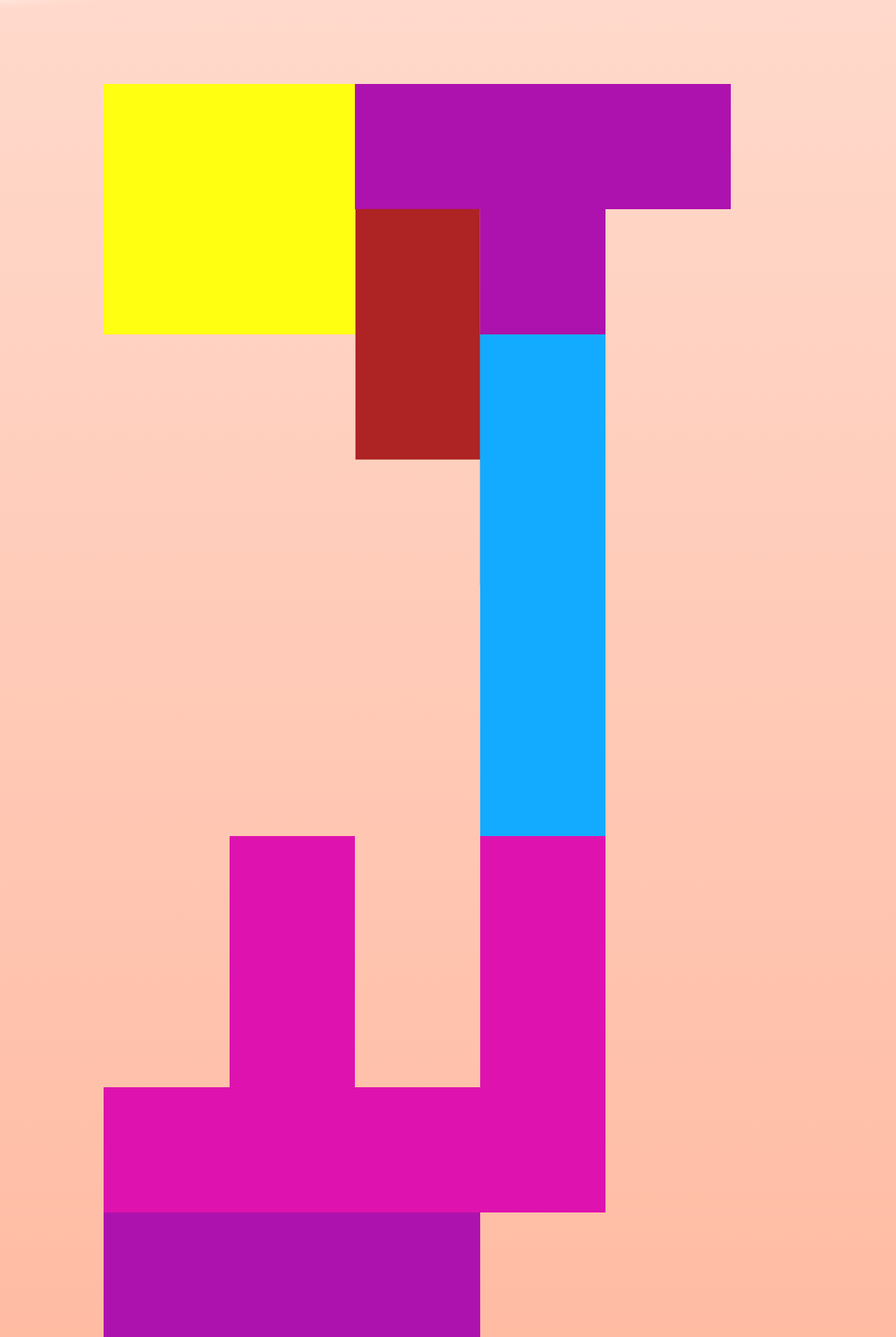
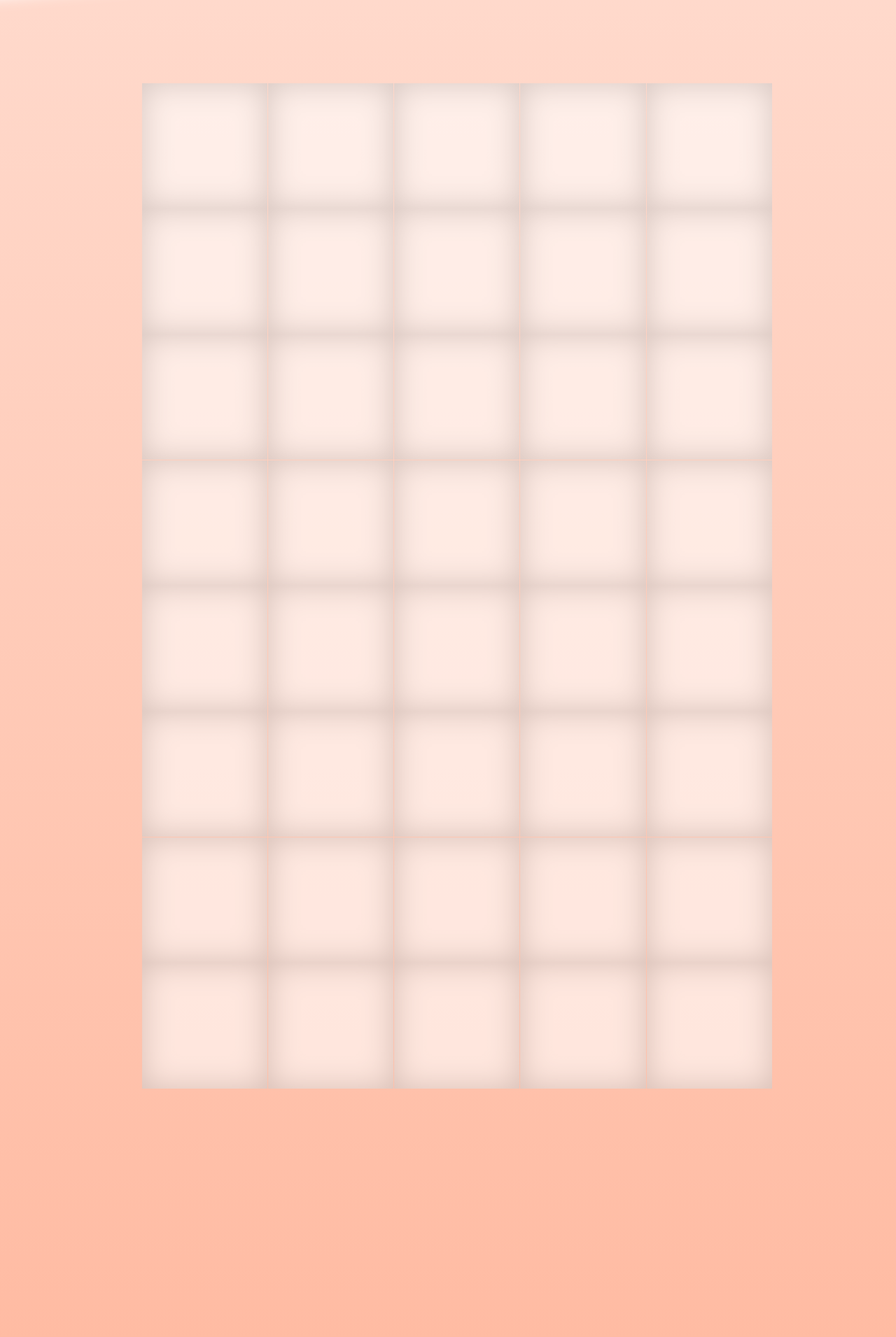
Before and after one commit to Kroepniek/Portfolio, a PHP site: page / in a window 1280 px wide. Shown: the part 2435-4346 px from the top of the page at 70% size. Run offline with PHP 8.4, Linux system fonts and the light colour scheme.

Commit message:
Updated: Front Page, Started: Tetris Projects

```diff
--- a/css/style.css
+++ b/css/style.css
@@ -71,7 +71,7 @@ nav
 {
     display: none;
     position: fixed;
-    z-index: 1;
+    z-index: 10;
     height: 30px;
     width: 100%;
     transition-duration: 600ms;
@@ -198,245 +198,90 @@ nav a:first-of-type
 {
     width: 80%;
     margin: auto;
-    height: auto;
+    height: 116vw;
     padding: 30px;
+    overflow: hidden;
 }
 
 #project-list .content
 {
-    width: 96%;
-    height: max-content;
-
+    width: 82vw;
+    height: 116vw;
     margin: auto;
 }
 
 .project
 {
-    height: content;
-    width: content;
-    margin: 0px;
-    float: left;
+    position: relative;
+    height: 14vw;
+    width: 14vw;
+    margin: -0.10vw -0.12vw;
+    display: inline-block;
+    box-shadow: inset 0 0 45px #BBBBBB;
+    background-color: #FFFFFF;
+    opacity: 0.6;
+    z-index: 0;
 }
 
-.project-T-cont
+.project-hover
 {
-    height: 28vw;
-    width: 42vw;
+    z-index: 5;
 }
 
-.project-T
+.project-Q-hover
 {
-    height: 14vw;
-    width: 42vw;
-    background-color: #AE12AE;
-    float: left;
+    /* filter: drop-shadow(0 0 15px #FFFC33); */
+    box-shadow: inset 0 0 45px #BBB800;
+    background-color: #FFFC33;
+    opacity: 0.6;
 }
 
-.project-T:after
+.project-T-hover
 {
-    content: '';
-    position: relative;
-    top: 14vw;
-    left: 14vw;
-    height: 14vw;
-    width: 14vw;
-    background-color: #AE12AE;
-    float: left;
+    /* filter: drop-shadow(0 0 15px #AF0FFF); */
+    box-shadow: inset 0 0 45px #6B0BBB;
+    background-color: #AF0FFF;
+    opacity: 0.6;
 }
 
-.project-Z-cont
+.project-S-hover
 {
-    height: 28vw;
-    width: 42vw;
+    /* filter: drop-shadow(0 0 15px #FF3336); */
+    box-shadow: inset 0 0 45px #BB0002;
+    background-color: #FF3336;
+    opacity: 0.6;
 }
 
-.project-Z
+.project-I-hover
 {
-    height: 14vw;
-    width: 28vw;
-    background-color: #12AE12;
-    float: left;
+    /* filter: drop-shadow(0 0 15px #33BBFF); */
+    box-shadow: inset 0 0 45px #0077BB;
+    background-color: #33BBFF;
+    opacity: 0.6;
 }
 
-.project-Z:after
+.project-J-hover
 {
-    content: '';
-    position: relative;
-    top: 14vw;
-    left: 14vw;
-    height: 14vw;
-    width: 28vw;
-    background-color: #12AE12;
-    float: left;
+    /* filter: drop-shadow(0 0 15px #FF88FF); */
+    box-shadow: inset 0 0 45px #BB44BB;
+    background-color: #FF88FF;
+    opacity: 0.6;
 }
 
-.project-nZ
+.project-L-hover
 {
-    position: relative;
-    left: 14vw;
-    height: 14vw;
-    width: 28vw;
-    background-color: #AE2323;
-    float: left;
+    /* filter: drop-shadow(0 0 15px #FFA632); */
+    box-shadow: inset 0 0 45px #BB6200;
+    background-color: #FFA632;
+    opacity: 0.6;
 }
 
-.project-nZ:after
+.project-Z-hover
 {
-    content: '';
-    position: relative;
-    top: 14vw;
-    left: -14vw;
-    height: calc(14vw - 1px);
-    width: 28vw;
-    background-color: #AE2323;
-    float: left;
-}
-
-.project-Q-cont
-{
-    height: 28vw;
-    width: 28vw;
-}
-
-.project-Q
-{
-    height: 28vw;
-    width: 28vw;
-    background-color: #FFFF12;
-    float: left;
-}
-
-.project-I-cont
-{
-    height: 56vw;
-    width: 14vw;
-}
-
-.project-I
-{
-    height: 56vw;
-    width: 14vw;
-    background-color: #12ABFF;
-    float: left;
-}
-
-.project-L-cont
-{
-    height: 42vw;
-    width: 28vw;
-}
-
-.project-L
-{
-    height: 42vw;
-    width: 14vw;
-    background-color: #DEAB12;
-    float: left;
-}
-
-.project-L:after
-{
-    content: '';
-    position: relative;
-    top: 28vw;
-    left: 14vw;
-    height: 14vw;
-    width: 14vw;
-    background-color: #DEAB12;
-    float: left;
-}
-
-.project-J
-{
-    position: relative;
-    top: 28vw;
-    height: 14vw;
-    width: 14vw;
-    background-color: #DE12AE;
-    float: left;
-}
-
-.project-J:after
-{
-    content: '';
-    position: relative;
-    top: -28vw;
-    left: 14vw;
-    height: 42vw;
-    width: 14vw;
-    background-color: #DE12AE;
-    float: left;
-}
-
-#project_1
-{
-    position: relative;
-    top: 0px;
-    left: 0px;
-    /* transform: rotate(90deg); */
-}
-#project_2
-{
-    position: relative;
-    top: 0px;
-    left: 0px;
-    transform: rotate(0deg) translate(0px, 0px);
-}
-#project_3
-{
-    position: relative;
-    transform-origin: left top;
-    transform: rotate(90deg) translate(-14vw, calc(-56vw));
-}
-
-#project_4
-{
-    position: relative;
-    top: 0px;
-    left: 0px;
-    /* transform: rotate(90deg); */
-}
-#project_5
-{
-    position: relative;
-    top: 0px;
-    left: 0px;
-    /* transform: rotate(90deg); */
-}
-#project_6
-{
-    position: relative;
-    top: 0px;
-    left: 0px;
-    /* transform: rotate(90deg); */
-}
-#project_7
-{
-    position: relative;
-    top: 0px;
-    left: 0px;
-    /* transform: rotate(90deg); */
-}
-#project_8
-{
-    position: relative;
-    top: 0px;
-    left: 0px;
-    /* transform: rotate(90deg); */
-}
-#project_9
-{
-    position: relative;
-    top: 0px;
-    left: 0px;
-    /* transform: rotate(90deg); */
-}
-#project_10
-{
-    position: relative;
-    top: 0px;
-    left: 0px;
-    /* transform: rotate(90deg); */
+    /* filter: drop-shadow(0 0 15px #3FFF33); */
+    box-shadow: inset 0 0 45px #0BBB00;
+    background-color: #3FFF33;
+    opacity: 0.6;
 }
 
 #contact
@@ -449,7 +294,7 @@ nav a:first-of-type
 #contact form
 {
     position: relative;
-    top: 250px;
+    top: 50px;
 }
 
 #contact form input, textarea
--- a/index.php
+++ b/index.php
@@ -7,7 +7,6 @@
 	<link rel="icon" href="images/transparent_kon.png">
 	<link rel="stylesheet" type="text/css" href="css/style.css">
 	<link rel="stylesheet" type="text/css" href="css/fontello.css">
-	<script type="text/javascript" src="js/scroll.js"></script>
 	<title>Daniel Mondzielewski</title>
 </head>
 <body>
@@ -26,37 +25,48 @@
 			<div class="section-header"><p><span class="section-text"><i class="icon-code-1"></i> Projects</span></p></div>
 			<div id="project-list">
 				<div class="content">
-					<div class="project project-Q-cont" id="project_1">
-						<div class="project-Q"></div>
-					</div>
-					<div class="project project-T-cont" id="project_2">
-						<div class="project-T"></div>
-					</div>
-					<div class="project project-Z-cont" id="project_3">
-						<div class="project-nZ"></div>
-					</div>
-					<div class="project project-I-cont" id="project_4">
-						<div class="project-I"></div>
-					</div>
-					<div class="project project-L-cont" id="project_5">
-						<div class="project-J"></div>
-					</div>
-					<div class="project project-L-cont" id="project_6">
-						<div class="project-J"></div>
-					</div>
-					<div class="project project-T-cont" id="project_7">
-						<div class="project-T"></div>
-					</div>
-					<div class="project project-Z-cont" id="project_8">
-						<div class="project-nz"></div>
-					</div>
-					<div class="project project-L-cont" id="project_9">
-						<div class="project-J"></div>
-					</div>
-					<div class="project project-Z-cont" id="project_10">
-						<div class="project-Z"></div>
-					</div>
+					<div class="project" id="project_0x0"></div>
+					<div class="project" id="project_1x0"></div>
+					<div class="project" id="project_2x0"></div>
+					<div class="project" id="project_3x0"></div>
+					<div class="project" id="project_4x0"></div>
+					<div class="project" id="project_0x1"></div>
+					<div class="project" id="project_1x1"></div>
+					<div class="project" id="project_2x1"></div>
+					<div class="project" id="project_3x1"></div>
+					<div class="project" id="project_4x1"></div>
+					<div class="project" id="project_0x2"></div>
+					<div class="project" id="project_1x2"></div>
+					<div class="project" id="project_2x2"></div>
+					<div class="project" id="project_3x2"></div>
+					<div class="project" id="project_4x2"></div>
+					<div class="project" id="project_0x3"></div>
+					<div class="project" id="project_1x3"></div>
+					<div class="project" id="project_2x3"></div>
+					<div class="project" id="project_3x3"></div>
+					<div class="project" id="project_4x3"></div>
+					<div class="project" id="project_0x4"></div>
+					<div class="project" id="project_1x4"></div>
+					<div class="project" id="project_2x4"></div>
+					<div class="project" id="project_3x4"></div>
+					<div class="project" id="project_4x4"></div>
+					<div class="project" id="project_0x5"></div>
+					<div class="project" id="project_1x5"></div>
+					<div class="project" id="project_2x5"></div>
+					<div class="project" id="project_3x5"></div>
+					<div class="project" id="project_4x5"></div>
+					<div class="project" id="project_0x6"></div>
+					<div class="project" id="project_1x6"></div>
+					<div class="project" id="project_2x6"></div>
+					<div class="project" id="project_3x6"></div>
+					<div class="project" id="project_4x6"></div>
+					<div class="project" id="project_0x7"></div>
+					<div class="project" id="project_1x7"></div>
+					<div class="project" id="project_2x7"></div>
+					<div class="project" id="project_3x7"></div>
+					<div class="project" id="project_4x7"></div>
 				</div>
+				<script type="text/javascript" src="js/tetris.js"></script>
 			</div>
 		</div>
 		<div class="section" id="contact">
@@ -72,6 +82,7 @@
 	</div>
 	<script type="text/javascript" src="js/caret.js"></script>
 	<a id="back-to-top"><i class="icon-up-open"></i></a>
+	<script type="text/javascript" src="js/scroll.js"></script>
 	<?php require "footer.php"; ?>
 </body>
 </html>
```
Also changed, not shown: js/tetris.js (added, +82 -0 lines), Bez tytułu.png (added).
